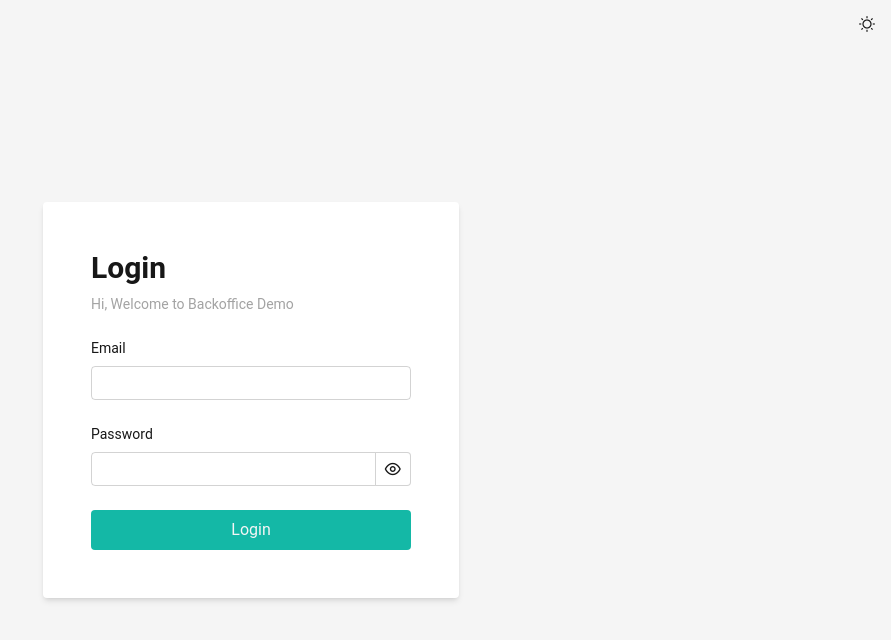
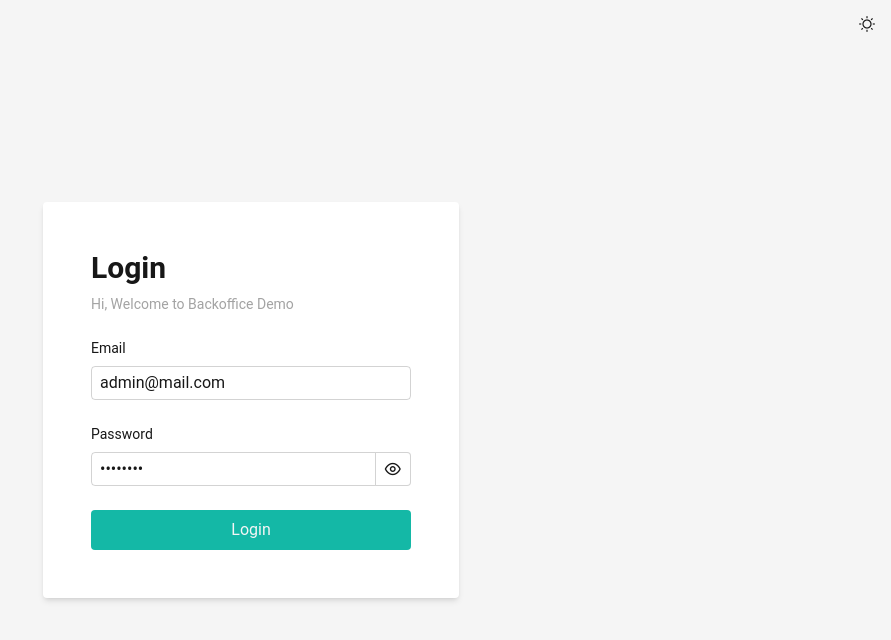
Before and after one commit to reyhanfarabi/backoffice-demo, a Vue app: page /login in a window 1280 px wide. Shown: the top 640 px of the page, without its empty margins (389-1280 px from the left). Built offline with nearby package versions, Linux system fonts and the light colour scheme; no server answers.

Commit message:
feat: add test credentials for login

```diff
--- a/src/views/LoginView.vue
+++ b/src/views/LoginView.vue
@@ -42,8 +42,8 @@ import { ref, watch, type Ref } from 'vue'
 
 const authStore = useAuthStore()
 const loginData: Ref<ILoginPayload> = ref({
-  email: '',
-  password: ''
+  email: 'admin@mail.com',
+  password: 'admin123'
 })
 const isError: Ref<boolean> = ref(false)
 
```
